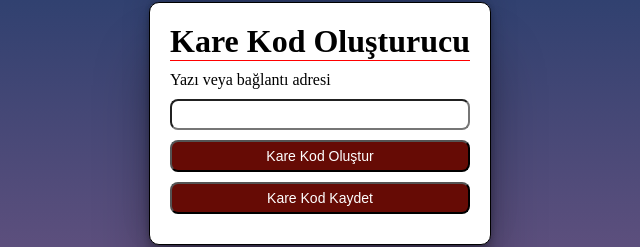
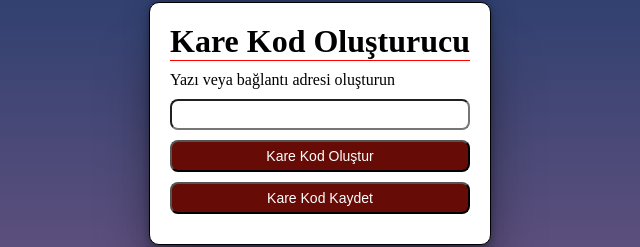
Before and after one commit to uygar-gormez28/Kare-Kod-Olusturucu, a plain HTML site: page index.html in a window 1280 px wide. Shown: the part 277-524 px from the top of the page, 320-960 px from the left. Drawn offline with Linux system fonts and the light colour scheme.

Commit message:
label
yazıda ufak bir değişiklik yaptım

```diff
--- a/index.html
+++ b/index.html
@@ -9,7 +9,7 @@
   <body>
     <div class="container">
       <h1>Kare Kod Oluşturucu</h1>
-      <label for="qr-text">Yazı veya bağlantı adresi</label>
+      <label for="qr-text">Yazı veya bağlantı adresi oluşturun</label>
       <input type="text" class="qr-text" />
 
       <button class="generate-btn">Kare Kod Oluştur</button>
```
